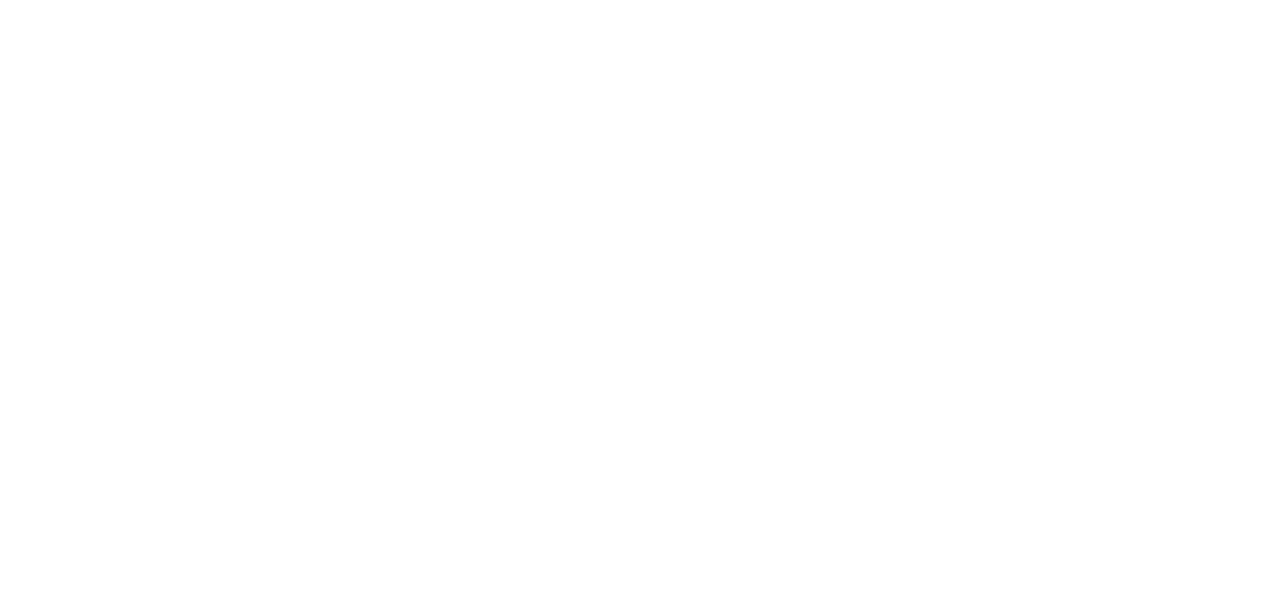
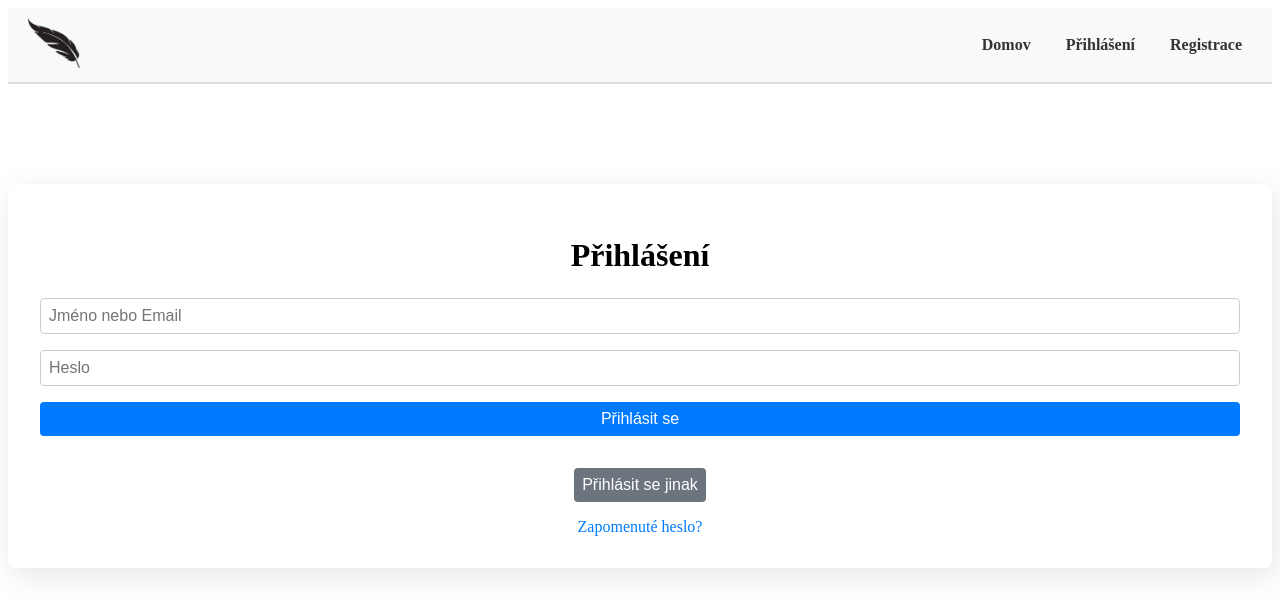
Before and after one commit to Trenclik/BETON, a SvelteKit app: page /Login in a window 1280 px wide. Shown: the top 614 px of the page. Built offline with nearby package versions, Linux system fonts and the light colour scheme.

Commit message:
Login-základ

```diff
--- a/src/lib/Components/Header.svelte
+++ b/src/lib/Components/Header.svelte
@@ -1,3 +1,47 @@
 <script>
 
 </script>
+
+<header>
+    <a href="./"><img src="Pirko-logo.png" alt="logo"></a>
+    <nav class="Navigace-Header">
+        <a href="./">Domov</a>
+        <a href="./Login">Přihlášení</a>
+        <a href="./Register">Registrace</a>
+    </nav>
+
+</header>
+
+
+<style>
+    header {
+        display: flex;
+        align-items: center;
+        justify-content: space-between;
+        padding: 10px 20px;
+        background-color: #f8f9fa;
+        border-bottom: 2px solid #ddd;
+
+    }
+
+    header img {
+        height: 50px;
+    }
+
+    .Navigace-Header {
+        display: flex;
+        gap: 15px;
+    }
+
+    .Navigace-Header a {
+        text-decoration: none;
+        color: #333;
+        font-weight: bold;
+        padding: 5px 10px;
+        transition: color 0.3s;
+    }
+
+    .Navigace-Header a:hover {
+        color: #007bff;
+    }
+</style>
--- /dev/null
+++ b/src/routes/+layout.svelte
@@ -0,0 +1,33 @@
+<!-- src/routes/+layout.svelte -->
+<script lang="ts">
+    import Header from "$lib/Components/Header.svelte";
+    import type { Snippet } from 'svelte'; // Typ Snippet je typ, který představuje obsah stránky nebo komponenty v rámci Svelte 5
+    import type { LayoutData } from "./$types"; // Typ LayoutData pochází ze SvelteKit generovaných typů a obsahuje data z load funkcí (+layout.ts)
+
+    type Props = {
+        children: Snippet;
+        data: LayoutData;
+    };
+    /*
+        children: Snippet → children je obsah (podstránka), který bude vykreslen uvnitř layoutu.
+        data: LayoutData → data jsou data získaná z +layout.ts (pokud existuje)
+    */
+
+    const { children, data }: Props = $props();
+    /*
+        $props() → Speciální Svelte funkce, která vrací všechny vlastnosti předané komponentě.
+        Dáváme jí typ Props a destrukturovali jsme children a data
+    */
+
+</script>
+
+
+
+<Header />
+
+
+
+
+<main>
+    {@render children()}
+</main>
--- /dev/null
+++ b/src/routes/+layout.ts
@@ -0,0 +1,12 @@
+export function load({ url }) {
+    return {
+      url: url.pathname,
+    };
+};
+
+/*
+
+Přijímá objekt s url – Tento objekt poskytuje informace o aktuální URL.
+Vrací objekt s url.pathname – Vrací pouze cestu URL (bez domény), kterou lze pak použít v +layout.svelte nebo v jakémkoli dítěti tohoto layoutu.
+
+ */
--- a/src/routes/Login/+page.svelte
+++ b/src/routes/Login/+page.svelte
@@ -1,3 +1,85 @@
-<script>
+<script lang="ts">
 
 </script>
+
+
+<main>
+    <div class="windowForLogin">
+        <h1>Přihlášení</h1>
+        <div class="inputsValue">
+            <input type="text" placeholder="Jméno nebo Email">
+            <input type="password" placeholder="Heslo">
+            <input type="submit" value="Přihlásit se">
+            <a href="./AnotherWayToLogin"><button class="AnotherWayToLogin">Přihlásit se jinak</button></a>
+        </div>
+        <a href="./ForgetPassword">Zapomenuté heslo?</a>
+    </div>
+</main>
+
+<style>
+    .windowForLogin {
+        background-color: white;
+        padding: 2rem;
+        border-radius: 8px;
+        box-shadow: 4px 8px 32px rgba(0, 0, 0, 0.1);
+        text-align: center;
+        margin-top: 100px;
+    }
+
+    h1 {
+        margin-bottom: 1.5rem;
+    }
+
+    .inputsValue {
+        display: flex;
+        flex-direction: column;
+        gap: 1rem;
+    }
+
+    input[type="text"],
+    input[type="password"] {
+        padding: 0.5rem;
+        border: 1px solid #ccc;
+        border-radius: 4px;
+        font-size: 1rem;
+    }
+
+    input[type="submit"] {
+        padding: 0.5rem;
+        border: none;
+        border-radius: 4px;
+        background-color: #007bff;
+        color: white;
+        font-size: 1rem;
+        cursor: pointer;
+    }
+
+    input[type="submit"]:hover {
+        background-color: #0056b3;
+    }
+
+    .AnotherWayToLogin {
+        padding: 0.5rem;
+        border: none;
+        border-radius: 4px;
+        background-color: #6c757d;
+        color: white;
+        font-size: 1rem;
+        cursor: pointer;
+    }
+
+    .AnotherWayToLogin:hover {
+        background-color: #5a6268;
+    }
+
+    a {
+        color: #007bff;
+        text-decoration: none;
+        margin-top: 1rem;
+        display: inline-block;
+    }
+
+    a:hover {
+        text-decoration: underline;
+    }
+</style>
```
Also changed, not shown: src/routes/+page.svelte (line endings or trailing spaces), src/routes/AnotherWayToLogin/+page.svelte (added), static/Pirko-logo.png (added).
